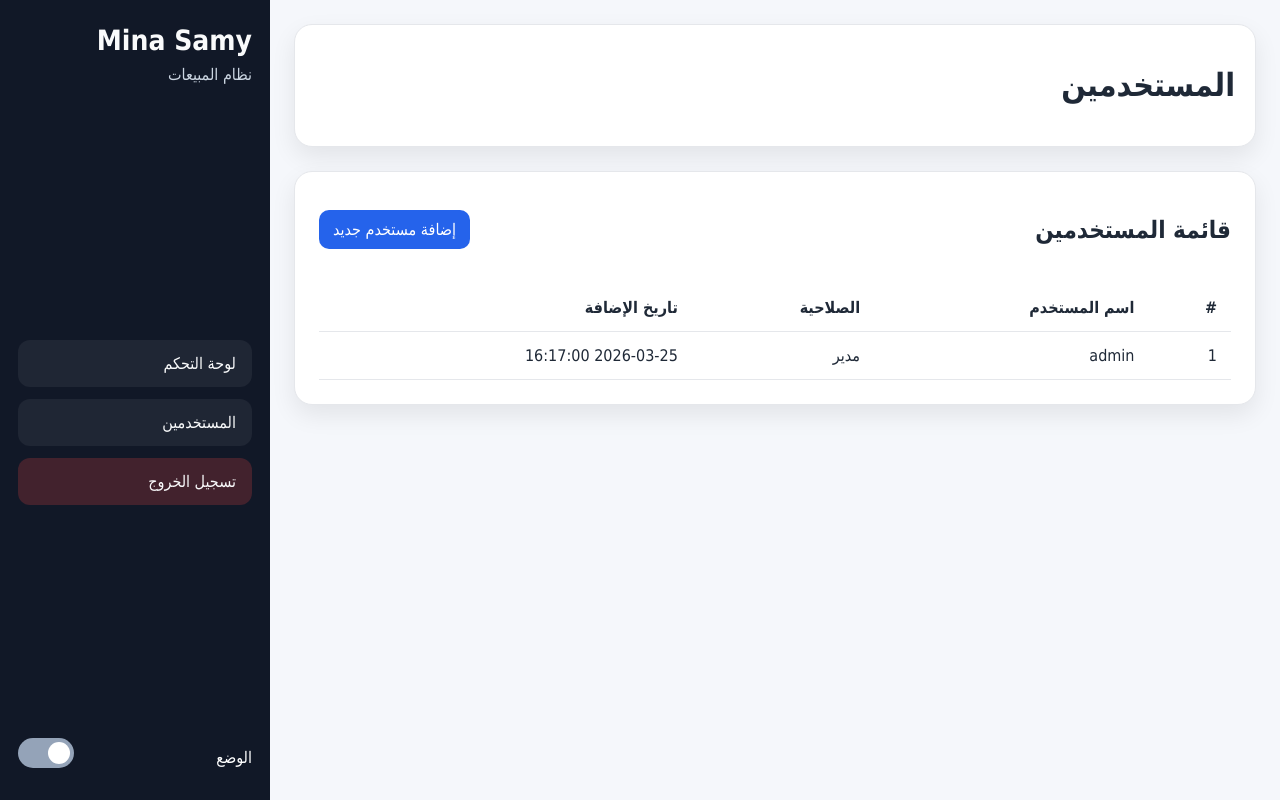
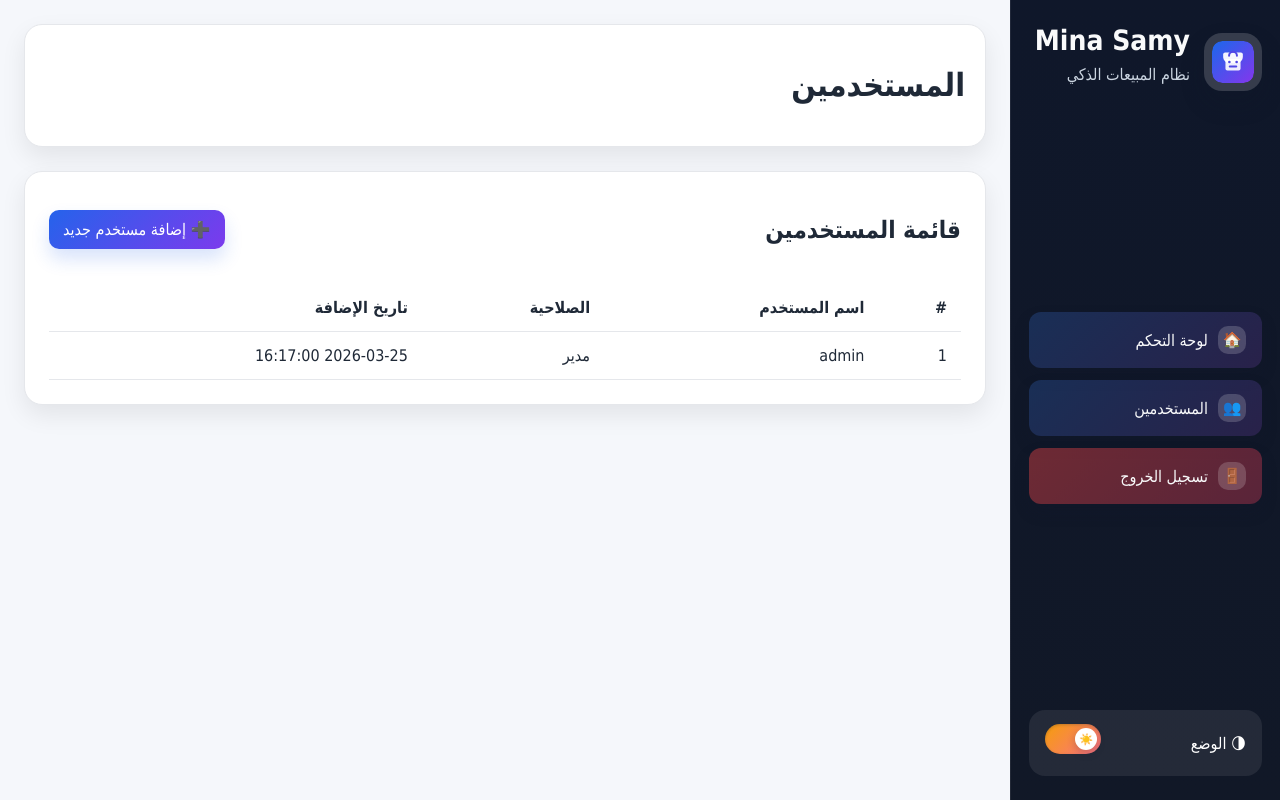
Before and after one commit to Magdy20252026/Mina-Samy, a PHP site: page /users.php in a window 1280 px wide. Run offline with PHP 8.4, Linux system fonts and the light colour scheme; a user stored in the database is signed in; data comes from the database, SQL or seed files in the repository.

Commit message:
feat: enhance rtl sidebar and store branding
Co-authored-by: Magdy20252026 <218769073+Magdy20252026@users.noreply.github.com>
Agent-Logs-Url: https://github.com/Magdy20252026/Mina-Samy/sessions/2db8d6b8-af93-4afe-9bc9-29de545835c3

```diff
--- a/assets/css/style.css
+++ b/assets/css/style.css
@@ -46,17 +46,18 @@ a {
 .app-layout {
     display: flex;
     min-height: 100vh;
-    flex-direction: row-reverse;
+    flex-direction: row;
 }
 
 .sidebar {
     width: 270px;
-    background: var(--sidebar);
+    background: linear-gradient(180deg, #0f172a 0%, var(--sidebar) 100%);
     color: var(--sidebar-text);
     padding: 24px 18px;
     display: flex;
     flex-direction: column;
     justify-content: space-between;
+    border-left: 1px solid rgba(255, 255, 255, 0.08);
 }
 
 .brand {
@@ -69,6 +70,31 @@ a {
     color: #cbd5e1;
 }
 
+.brand-block,
+.login-brand {
+    display: flex;
+    align-items: center;
+    gap: 14px;
+}
+
+.store-logo {
+    width: 58px;
+    height: 58px;
+    object-fit: cover;
+    border-radius: 18px;
+    background: rgba(255, 255, 255, 0.16);
+    padding: 8px;
+    box-shadow: 0 12px 24px rgba(15, 23, 42, 0.2);
+    flex-shrink: 0;
+}
+
+.small-logo {
+    width: 40px;
+    height: 40px;
+    border-radius: 14px;
+    padding: 6px;
+}
+
 .sidebar-nav {
     display: flex;
     flex-direction: column;
@@ -78,19 +104,35 @@ a {
 
 .sidebar-nav a {
     color: var(--sidebar-text);
-    background: rgba(255,255,255,0.06);
+    background: linear-gradient(135deg, rgba(59, 130, 246, 0.22), rgba(168, 85, 247, 0.16));
     padding: 14px 16px;
     border-radius: 12px;
     transition: 0.3s;
     font-size: 16px;
+    display: flex;
+    align-items: center;
+    gap: 10px;
+    box-shadow: 0 8px 16px rgba(15, 23, 42, 0.18);
 }
 
 .sidebar-nav a:hover {
-    background: rgba(255,255,255,0.12);
+    background: linear-gradient(135deg, rgba(59, 130, 246, 0.34), rgba(168, 85, 247, 0.28));
+    transform: translateY(-1px);
 }
 
 .logout-btn {
-    background: rgba(239, 68, 68, 0.22) !important;
+    background: linear-gradient(135deg, rgba(239, 68, 68, 0.42), rgba(244, 63, 94, 0.32)) !important;
+}
+
+.nav-icon {
+    display: inline-flex;
+    align-items: center;
+    justify-content: center;
+    width: 28px;
+    height: 28px;
+    border-radius: 10px;
+    background: rgba(255, 255, 255, 0.18);
+    font-size: 15px;
 }
 
 .main-content {
@@ -105,6 +147,25 @@ a {
     padding: 20px;
     box-shadow: var(--shadow);
     margin-bottom: 24px;
+    display: flex;
+    align-items: center;
+    justify-content: space-between;
+    gap: 16px;
+}
+
+.topbar-content h1 {
+    margin: 0 0 6px;
+}
+
+.store-chip {
+    display: inline-flex;
+    align-items: center;
+    gap: 10px;
+    padding: 10px 14px;
+    border-radius: 16px;
+    background: linear-gradient(135deg, rgba(37, 99, 235, 0.12), rgba(168, 85, 247, 0.12));
+    border: 1px solid rgba(37, 99, 235, 0.12);
+    color: var(--text);
 }
 
 .page-intro {
@@ -170,8 +231,17 @@ a {
 }
 
 .login-card h2 {
-    margin-top: 0;
+    margin: 0 0 4px;
+}
+
+.login-brand-subtitle,
+.login-description {
+    color: var(--muted);
+}
+
+.login-description {
     text-align: center;
+    margin: 18px 0 24px;
 }
 
 .form-group {
@@ -206,15 +276,18 @@ select {
 }
 
 button {
-    background: var(--primary);
+    background: linear-gradient(135deg, var(--primary), #7c3aed);
     color: #fff;
     border: none;
     cursor: pointer;
     transition: 0.3s;
+    box-shadow: 0 12px 20px rgba(37, 99, 235, 0.24);
+    font-weight: bold;
 }
 
 button:hover {
-    background: var(--primary-hover);
+    background: linear-gradient(135deg, var(--primary-hover), #6d28d9);
+    transform: translateY(-1px);
 }
 
 .alert {
@@ -252,6 +325,9 @@ table td {
     justify-content: space-between;
     align-items: center;
     color: #fff;
+    padding: 14px 16px;
+    background: rgba(255, 255, 255, 0.08);
+    border-radius: 16px;
 }
 
 .switch {
@@ -272,14 +348,15 @@ table td {
     position: absolute;
     cursor: pointer;
     inset: 0;
-    background-color: #94a3b8;
+    background: linear-gradient(135deg, #f59e0b, #fb7185);
     transition: .4s;
     border-radius: 999px;
+    box-shadow: inset 0 1px 3px rgba(15, 23, 42, 0.24);
 }
 
 .slider:before {
     position: absolute;
-    content: "";
+    content: "☀️";
     height: 22px;
     width: 22px;
     right: 4px;
@@ -287,14 +364,20 @@ table td {
     background-color: white;
     transition: .4s;
     border-radius: 50%;
+    display: flex;
+    align-items: center;
+    justify-content: center;
+    font-size: 11px;
+    box-shadow: 0 3px 8px rgba(15, 23, 42, 0.22);
 }
 
 input:checked + .slider {
-    background-color: #22c55e;
+    background: linear-gradient(135deg, #0f172a, #2563eb);
 }
 
 input:checked + .slider:before {
     transform: translateX(-26px);
+    content: "🌙";
 }
 
 .page-header {
@@ -306,10 +389,11 @@ input:checked + .slider:before {
 
 .inline-link {
     display: inline-block;
-    background: var(--primary);
+    background: linear-gradient(135deg, var(--primary), #7c3aed);
     color: #fff;
     padding: 10px 14px;
     border-radius: 10px;
+    box-shadow: 0 10px 18px rgba(37, 99, 235, 0.18);
 }
 
 @media (max-width: 900px) {
@@ -320,4 +404,10 @@ input:checked + .slider:before {
     .sidebar {
         width: 100%;
     }
+
+    .topbar,
+    .page-header {
+        flex-direction: column;
+        align-items: stretch;
+    }
 }
--- a/config/db.php
+++ b/config/db.php
@@ -3,6 +3,12 @@ $host = "sql100.infinityfree.com";
 $dbname = "if0_41476129_minasamystore";
 $dbuser = "if0_41476129";
 $dbpass = "CUueBsDrBhMBHW8";
+
+$store = [
+    'name' => 'Mina Samy',
+    'subtitle' => 'نظام المبيعات الذكي',
+    'logo' => 'assets/images/store-logo.svg',
+];
 
 try {
     $pdo = new PDO("mysql:host=$host;dbname=$dbname;charset=utf8mb4", $dbuser, $dbpass);
--- a/users.php
+++ b/users.php
@@ -11,25 +11,28 @@ $users = $stmt->fetchAll(PDO::FETCH_ASSOC);
 <head>
     <meta charset="UTF-8">
     <meta name="viewport" content="width=device-width, initial-scale=1.0">
-    <title>المستخدمين</title>
+    <title>المستخدمين - <?php echo e($store['name']); ?></title>
     <link rel="stylesheet" href="assets/css/style.css">
 </head>
 <body>
 <div class="app-layout">
     <aside class="sidebar">
-        <div>
-            <h2 class="brand">Mina Samy</h2>
-            <p class="brand-subtitle">نظام المبيعات</p>
+        <div class="brand-block">
+            <img src="<?php echo e($store['logo']); ?>" alt="شعار <?php echo e($store['name']); ?>" class="store-logo">
+            <div>
+                <h2 class="brand"><?php echo e($store['name']); ?></h2>
+                <p class="brand-subtitle"><?php echo e($store['subtitle']); ?></p>
+            </div>
         </div>
 
         <nav class="sidebar-nav">
-            <a href="dashboard.php">لوحة التحكم</a>
-            <a href="users.php">المستخدمين</a>
-            <a href="logout.php" class="logout-btn">تسجيل الخروج</a>
+            <a href="dashboard.php"><span class="nav-icon">🏠</span><span>لوحة التحكم</span></a>
+            <a href="users.php"><span class="nav-icon">👥</span><span>المستخدمين</span></a>
+            <a href="logout.php" class="logout-btn"><span class="nav-icon">🚪</span><span>تسجيل الخروج</span></a>
         </nav>
 
         <div class="theme-toggle-box">
-            <span>الوضع</span>
+            <span>🌗 الوضع</span>
             <label class="switch">
                 <input type="checkbox" id="themeToggle">
                 <span class="slider"></span>
@@ -43,10 +46,10 @@ $users = $stmt->fetchAll(PDO::FETCH_ASSOC);
         </header>
 
         <div class="table-card">
-            <div class="page-header">
-                <h2>قائمة المستخدمين</h2>
-                <a class="inline-link" href="add_user.php">إضافة مستخدم جديد</a>
-            </div>
+             <div class="page-header">
+                 <h2>قائمة المستخدمين</h2>
+                 <a class="inline-link" href="add_user.php">➕ إضافة مستخدم جديد</a>
+             </div>
 
             <table>
                 <thead>
```
Also changed, not shown: add_user.php (+12 -9 lines), dashboard.php (+16 -9 lines), login.php (+10 -4 lines), assets/images/store-logo.svg (added).
